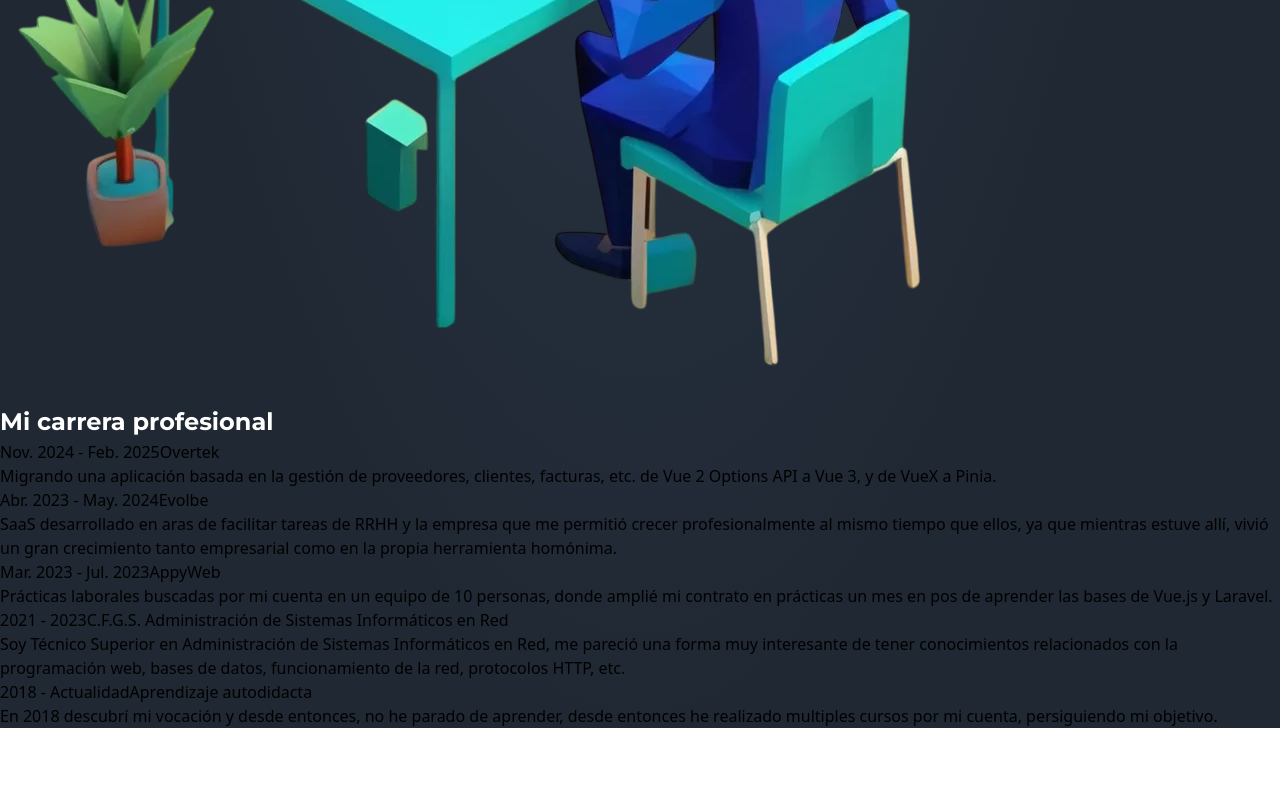
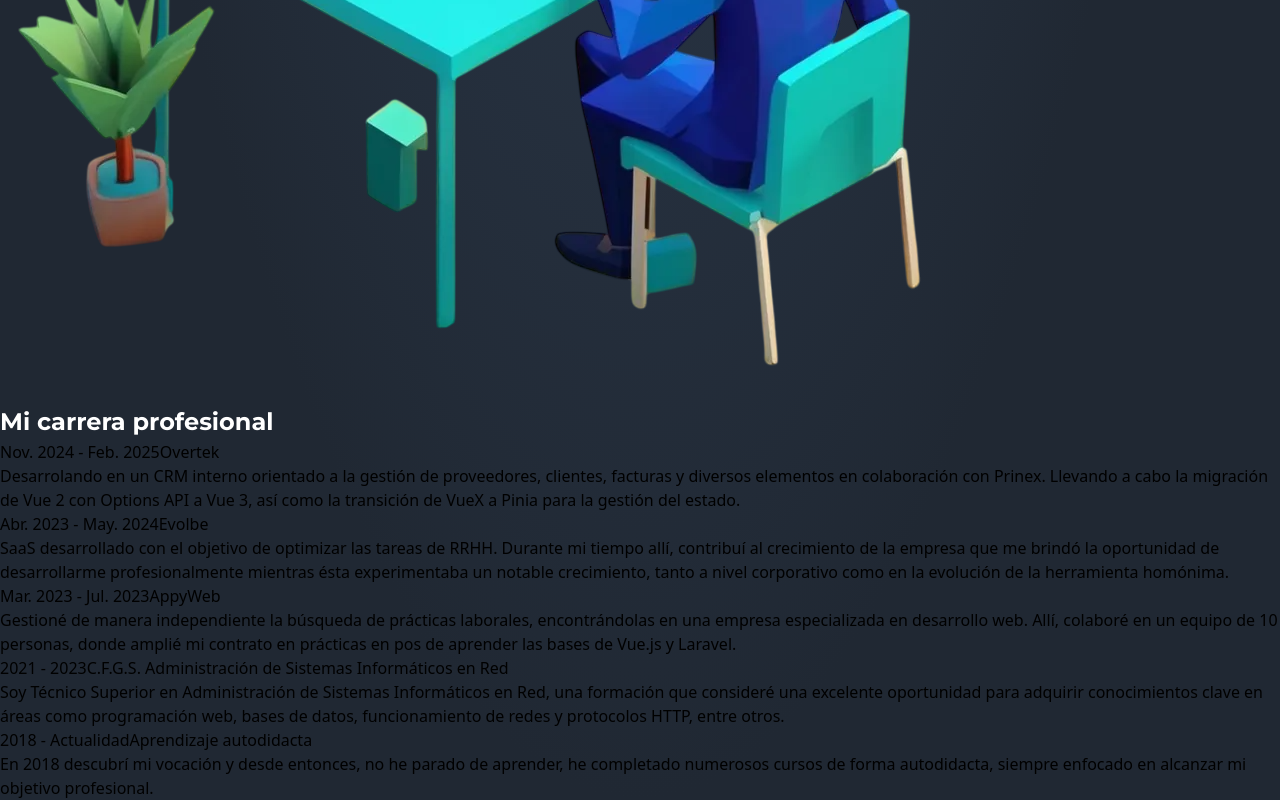
Before and after one commit to DiegoGutierrezDev/my-website, a Vue app: page / in a window 1280 px wide. Shown: the part 4671-5471 px from the top of the page. Before the commit the page ends 5399 px from the top, so only its background shows below. Built offline with nearby package versions, Linux system fonts and the light colour scheme.

Commit message:
Better descriptions!

```diff
--- a/src/views/MainView.vue
+++ b/src/views/MainView.vue
@@ -2,11 +2,11 @@
 import AppButton from '@/components/AppButton.vue';
 
 const carreer = [
-  {name: 'Overtek', start: 'Nov. 2024', end: 'Feb. 2025', description: 'Migrando una aplicación basada en la gestión de proveedores, clientes, facturas, etc. de Vue 2 Options API a Vue 3, y de VueX a Pinia.'},
-  {name: 'Evolbe', start: 'Abr. 2023', end: 'May. 2024', description: 'SaaS desarrollado en aras de facilitar tareas de RRHH y la empresa que me permitió crecer profesionalmente al mismo tiempo que ellos, ya que mientras estuve allí, vivió un gran crecimiento tanto empresarial como en la propia herramienta homónima.'},
-  {name: 'AppyWeb', start: 'Mar. 2023', end: 'Jul. 2023', description: 'Prácticas laborales buscadas por mi cuenta en un equipo de 10 personas, donde amplié mi contrato en prácticas un mes en pos de aprender las bases de Vue.js y Laravel.'},
-  {name: 'C.F.G.S. Administración de Sistemas Informáticos en Red', start: '2021', end: '2023', description: 'Soy Técnico Superior en Administración de Sistemas Informáticos en Red, me pareció una forma muy interesante de tener conocimientos relacionados con la programación web, bases de datos, funcionamiento de la red, protocolos HTTP, etc.'},
-  {name: 'Aprendizaje autodidacta', start: '2018', end: 'Actualidad', description: 'En 2018 descubrí mi vocación y desde entonces, no he parado de aprender, desde entonces he realizado multiples cursos por mi cuenta, persiguiendo mi objetivo.'},
+  {name: 'Overtek', start: 'Nov. 2024', end: 'Feb. 2025', description: 'Desarrolando en un CRM interno orientado a la gestión de proveedores, clientes, facturas y diversos elementos en colaboración con Prinex. Llevando a cabo la migración de Vue 2 con Options API a Vue 3, así como la transición de VueX a Pinia para la gestión del estado.'},
+  {name: 'Evolbe', start: 'Abr. 2023', end: 'May. 2024', description: 'SaaS desarrollado con el objetivo de optimizar las tareas de RRHH. Durante mi tiempo allí, contribuí al crecimiento de la empresa que me brindó la oportunidad de desarrollarme profesionalmente mientras ésta experimentaba un notable crecimiento, tanto a nivel corporativo como en la evolución de la herramienta homónima.'},
+  {name: 'AppyWeb', start: 'Mar. 2023', end: 'Jul. 2023', description: 'Gestioné de manera independiente la búsqueda de prácticas laborales, encontrándolas en una empresa especializada en desarrollo web. Allí, colaboré en un equipo de 10 personas, donde amplié mi contrato en prácticas en pos de aprender las bases de Vue.js y Laravel.'},
+  {name: 'C.F.G.S. Administración de Sistemas Informáticos en Red', start: '2021', end: '2023', description: 'Soy Técnico Superior en Administración de Sistemas Informáticos en Red, una formación que consideré una excelente oportunidad para adquirir conocimientos clave en áreas como programación web, bases de datos, funcionamiento de redes y protocolos HTTP, entre otros.'},
+  {name: 'Aprendizaje autodidacta', start: '2018', end: 'Actualidad', description: 'En 2018 descubrí mi vocación y desde entonces, no he parado de aprender, he completado numerosos cursos de forma autodidacta, siempre enfocado en alcanzar mi objetivo profesional.'},
 ]
 </script>
 
@@ -98,11 +98,11 @@ const carreer = [
           <div class="items-end flex gap-3" :class="index % 2 != 0 ? 'justify-start' : 'justify-end'">
             <span class=" text-white text-nowrap font-semibold"
             :class="index % 2 != 0 ? 'order-2' : 'order-1'">{{ step.start + ' - ' + step.end }}</span>
-            <span class=" text-main-blue font-semibold text-xl hover:text-2xl cursor-pointer"
+            <span class=" text-main-blue font-semibold text-2xl"
             :class="index % 2 != 0 ? 'order-1' : 'order-2'">{{ step.name }}</span>
           </div>
 
-          <p class="text-white-grey text-lg mt-4">
+          <p class="text-white-grey text-lg mt-4" :class="index % 2 != 0 ? 'text-start' : 'text-end'">
             {{ step.description }}
           </p>
 
```
